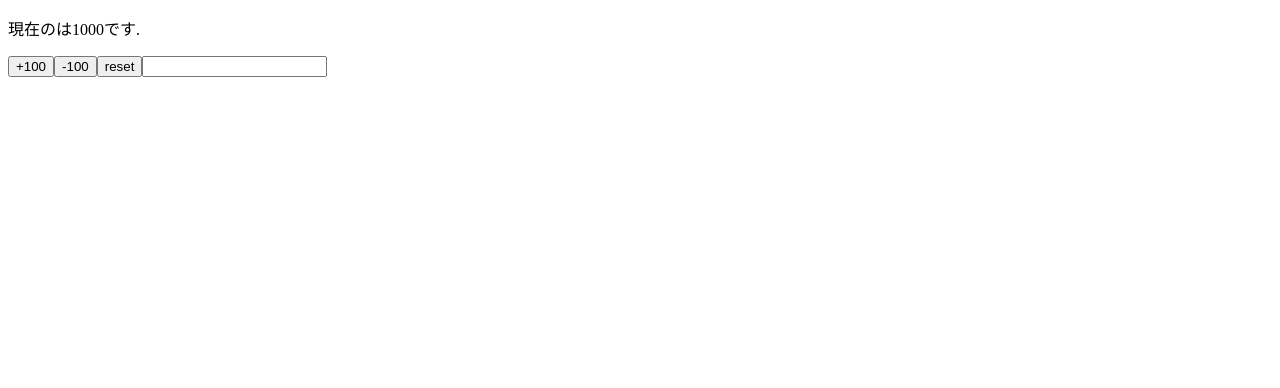
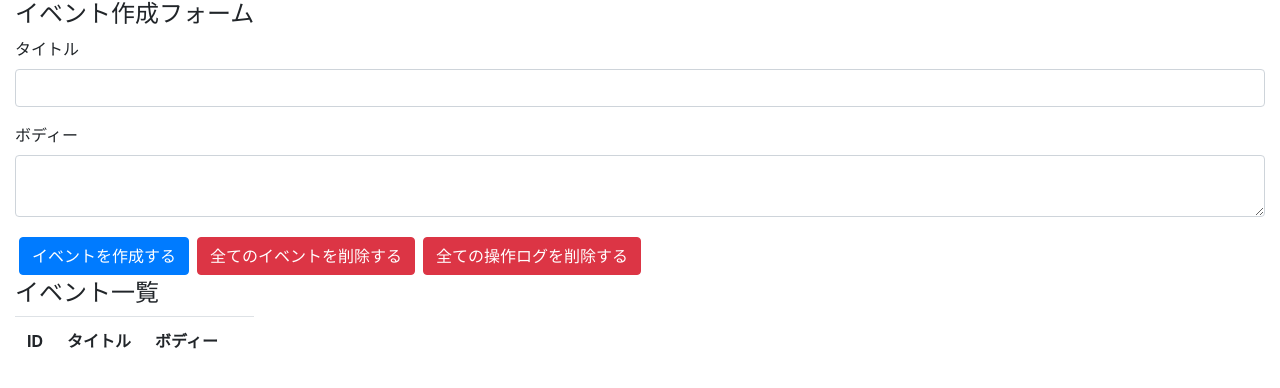
Before and after one commit to rinetranger/reacthooks-redux, a React (Create React App) app: page / in a window 1280 px wide. Shown: the top 388 px of the page. Built offline with nearby package versions, Linux system fonts and the light colour scheme.

Commit message:
uimakingforbootstrap

```diff
--- a/package.json
+++ b/package.json
@@ -6,6 +6,7 @@
     "@testing-library/jest-dom": "^5.11.4",
     "@testing-library/react": "^11.1.0",
     "@testing-library/user-event": "^12.1.10",
+    "bootstrap": "4.3.1",
     "react": "^17.0.1",
     "react-dom": "^17.0.1",
     "react-scripts": "4.0.0",
--- a/src/App.js
+++ /dev/null
@@ -1,31 +0,0 @@
-import React,{useState,useEffect} from 'react';
-
-const App=(props)=> {
-const [state,setState]=useState(props)
-const {name,price}=state
-useEffect(()=>{
-  console.log('useEffect');
-})
-useEffect(()=>{
-  console.log('useEffect2');
-},[])
-useEffect(()=>{
-  console.log('useEffectfor name');
-},[name])
-
-  return (
-    <div>
-     <p>現在の{state.name}は{state.price}です.</p>
-     <button onClick={()=>{setState({...state,price:state.price+100})}}>+100</button>
-     <button onClick={()=>{setState({...state,price:state.price-100})}}>-100</button>
-     <button onClick={()=>{setState(props)}}>reset</button>
-     <input value={state.name} onChange={e =>setState({...state,name:e.target.value})} />
-    </div>
-  );
-}
-App.defaultProps={
-  name:'',
-  price:1000
-}
-
-export default App;
--- /dev/null
+++ b/src/components/App.js
@@ -0,0 +1,41 @@
+import React from 'react';
+import 'bootstrap/dist/css/bootstrap.min.css';
+
+const App=(props)=> {
+
+
+  return (
+    <div className="container-fluid">
+      <h4>イベント作成フォーム</h4>
+      <form>
+        <div className="form-group">
+          <label　htmlFor="formEventTitle">タイトル</label>
+          <input className="form-control" id="formEventTitleee" type="text"></input>
+        </div>
+        <div className="form-group">
+          <label　htmlFor="formEventTitle">ボディー</label>
+          <textarea className="form-control" id="formEventTitleee" type="text"></textarea>
+        </div>
+        <button className="btn btn-primary m-1">イベントを作成する</button>
+        <button className="btn btn-danger m-1">全てのイベントを削除する</button>
+        <button　className="btn btn-danger m-1">全ての操作ログを削除する</button>
+      </form>
+      <h4>イベント一覧</h4>
+      <table className="table table-hover">
+        <theade>
+          <tr>
+            <th>ID</th>
+            <th>タイトル</th>
+            <th>ボディー</th>
+            <th></th>
+          </tr>
+        </theade>
+        <tbody>
+
+        </tbody>
+      </table>
+    </div>
+  );
+}
+
+export default App;
--- a/src/index.js
+++ b/src/index.js
@@ -1,7 +1,7 @@
 import React from 'react';
 import ReactDOM from 'react-dom';
 
-import App from './App';
+import App from './components/App';
 import reportWebVitals from './reportWebVitals';
 
 ReactDOM.render(
```
Also changed, not shown: 1 other file (tests, documents, lock files or other folders).
